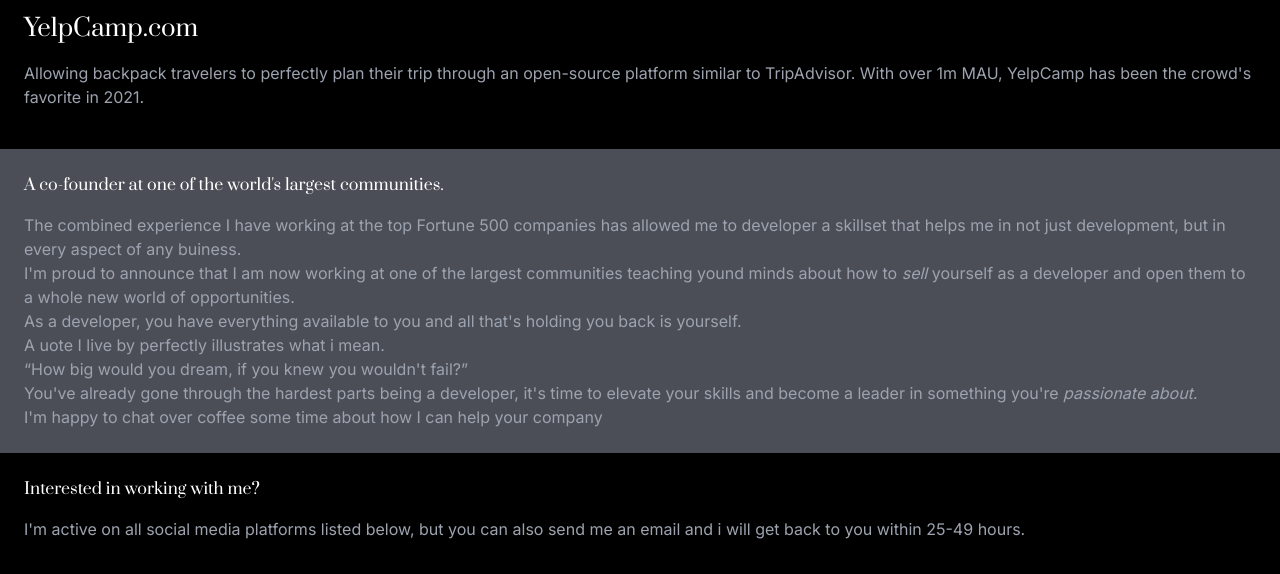
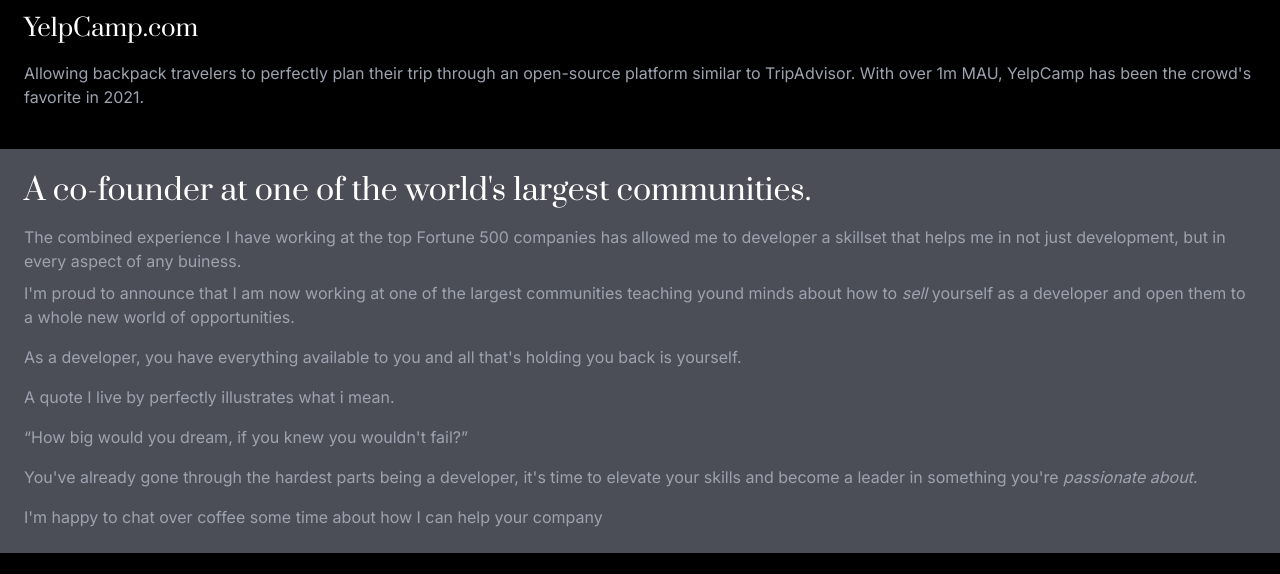
Before and after one commit to Ahmed7019/developer-porftolio, a website: page index.html in a window 1280 px wide. Shown: the part 1089-1663 px from the top of the page. Drawn offline with Linux system fonts and the light colour scheme.

Commit message:
About section

```diff
--- a/index.html
+++ b/index.html
@@ -87,12 +87,12 @@
             <!-- About -->
             <section class="bg-[#4c4e57] p-6">
                 <div>
-                    <h2 class="text-white font-Prata mb-4">A co-founder at one of the world's largest communities.</h2>
-                    <p class="text-gray-400">The combined experience I have working at the top Fortune 500 companies has
+                    <h2 class="text-white font-Prata mb-4 text-3xl">A co-founder at one of the world's largest communities.</h2>
+                    <p class="text-gray-400 mb-2">The combined experience I have working at the top Fortune 500 companies has
                         allowed me to
                         developer a
                         skillset that helps me in not just development, but in every aspect of any buiness.</p>
-                    <p class="text-gray-400">I'm proud to announce that I am now working at one of the largest
+                    <p class="text-gray-400 my-2">I'm proud to announce that I am now working at one of the largest
                         communities teaching yound
                         minds
                         about
@@ -101,12 +101,12 @@
                 </div>
 
                 <div>
-                    <p class="text-gray-400">As a developer, you have everything available to you and all that's holding
+                    <p class="text-gray-400 my-4">As a developer, you have everything available to you and all that's holding
                         you back is yourself.
                     </p>
-                    <p class="text-gray-400">A uote I live by perfectly illustrates what i mean.</p>
-                    <q class="text-gray-400">How big would you dream, if you knew you wouldn't fail?</q>
-                    <p class="text-gray-400">You've already gone through the hardest parts being a developer, it's time
+                    <p class="text-gray-400 my-4">A quote I live by perfectly illustrates what i mean.</p>
+                    <q class="text-gray-400 my-4">How big would you dream, if you knew you wouldn't fail?</q>
+                    <p class="text-gray-400 my-4">You've already gone through the hardest parts being a developer, it's time
                         to elevate your skills
                         and
                         become a leader in something you're <i>passionate about.</i></p>
```
Also changed, not shown: dist/output.css.
